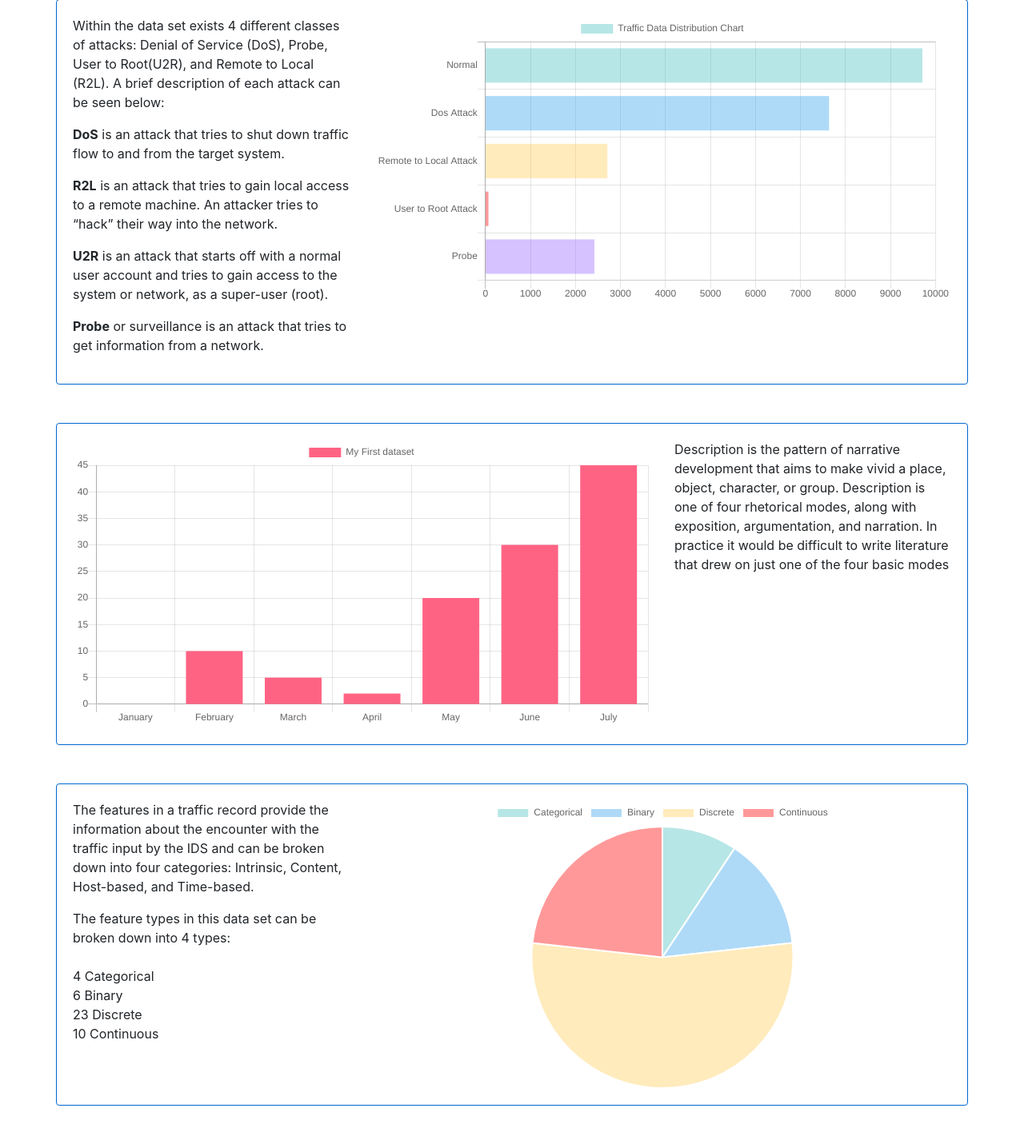
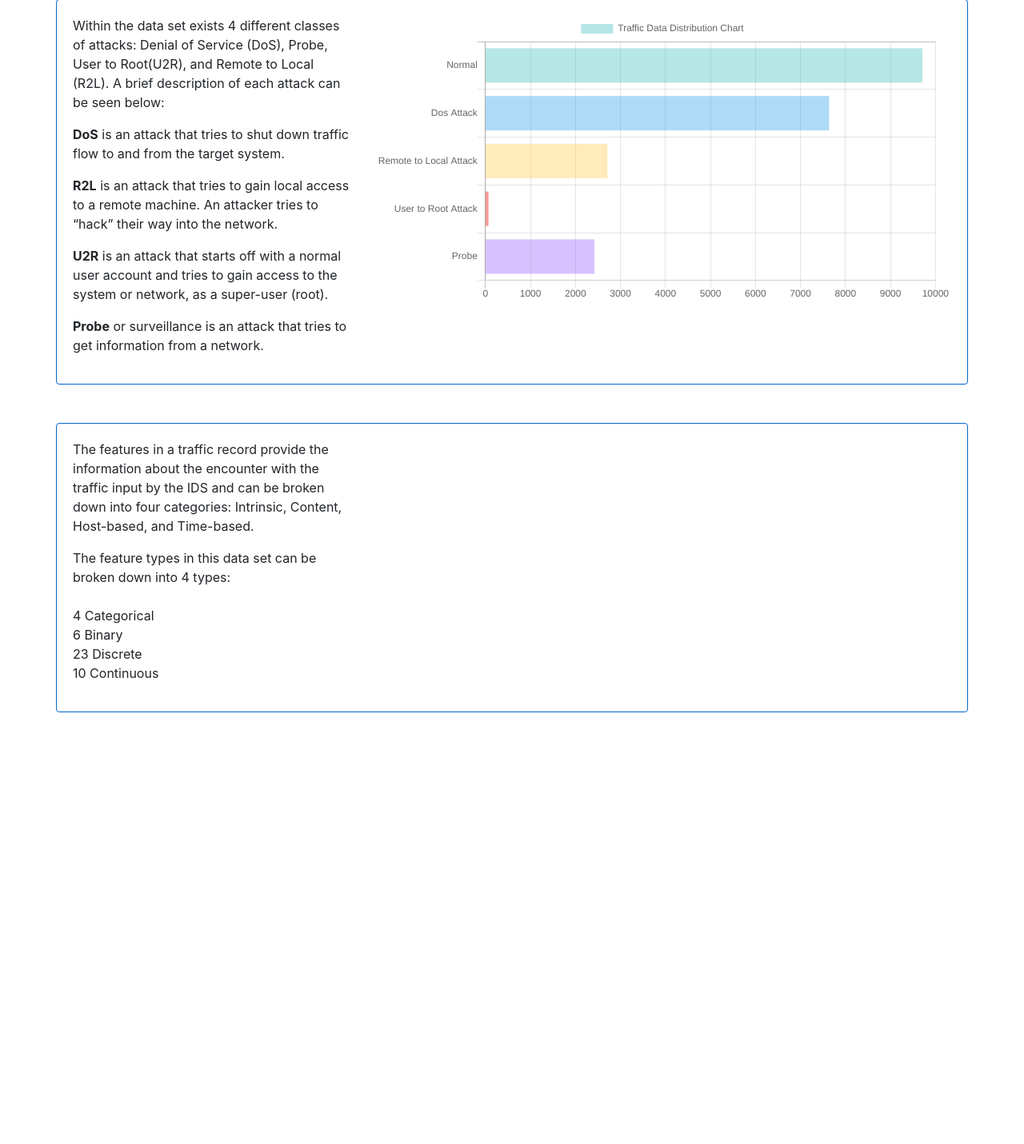
Before and after one commit to DhruvBhirud/Intrusion-Detection-System-using-ML, a Flask app: page /analysis in a window 1280 px wide. Shown: the part 413-1844 px from the top of the page at 80% size. After the commit the page ends 1304 px from the top, so only its background shows below. Run offline with Flask 2, Linux system fonts and the light colour scheme; a map, chart or similar area stays blank; parts of the project's set-up code (start-up, migrations or seed data) failed here and were passed over; some libraries are stand-ins or nearby versions.

Commit message:
updated analysis.html

```diff
--- a/templates/analysis.html
+++ b/templates/analysis.html
@@ -92,7 +92,7 @@
      </div>
         <br /> <br />
 
-           <div class="row">
+           <!-- <div class="row">
              <div class="card" style="width: 88rem;">
 
               <div class="card-body">
@@ -112,7 +112,7 @@
              </div>
             </div>
 
-      <br /><br />
+      <br /><br /> -->
 
 
       <div class="row">
```
